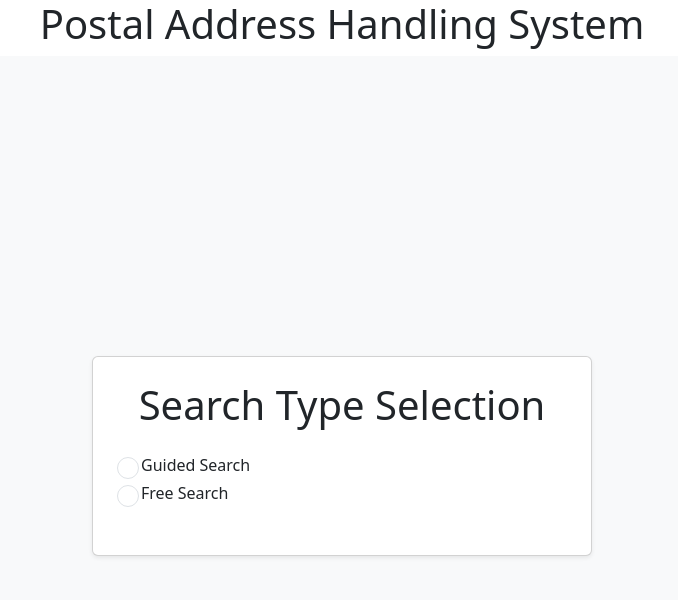
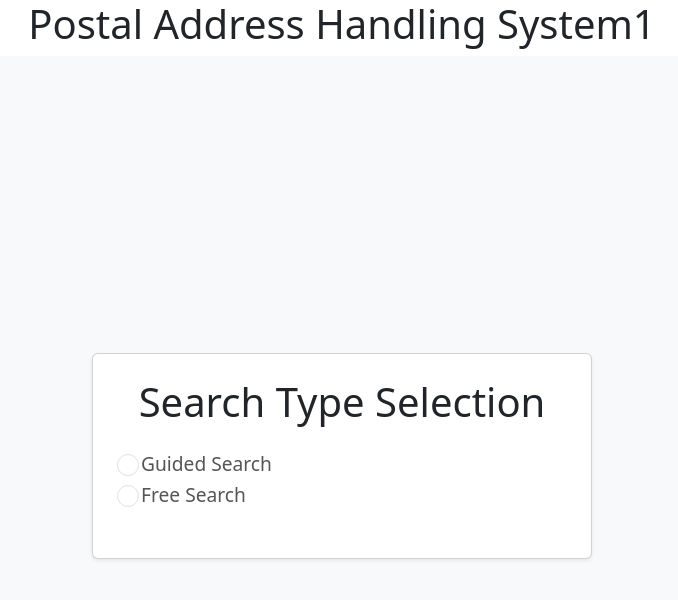
Before and after one commit to Mann-1702/Web-Based-Postal-Address-Handling-System, a React (Create React App) app in the folder postal-address-ui/: page / in a window 1280 px wide. Shown: the top 600 px of the page, without its empty margins (298-976 px from the left). Built offline with nearby package versions, Linux system fonts and the light colour scheme.

Commit message:
Added styles in styles.css and updated App.js file.

```diff
--- a/postal-address-ui/package.json
+++ b/postal-address-ui/package.json
@@ -8,6 +8,7 @@
     "@testing-library/react": "^16.2.0",
     "@testing-library/user-event": "^13.5.0",
     "axios": "^1.8.3",
+    "bootstrap": "^5.3.3",
     "react": "^19.0.0",
     "react-dom": "^19.0.0",
     "react-router-dom": "^7.3.0",
--- a/postal-address-ui/src/App.js
+++ b/postal-address-ui/src/App.js
@@ -4,13 +4,14 @@ import AddressForm from './components/AddressForm';
 import AddressList from './components/AddressList';
 import './styles.css';
 import HomePage from './components/HomePage';
+import 'bootstrap/dist/css/bootstrap.min.css';
 
 
 function App() {
   return (
     <Router>
       <div>
-        <h1>Postal Address Handling System</h1>
+        <h1>Postal Address Handling System1</h1>
         <Routes>
           <Route path="/" element={<HomePage />} />
           {/* <Route path="/add" element={<AddressForm />} /> */}
--- a/postal-address-ui/src/styles.css
+++ b/postal-address-ui/src/styles.css
@@ -40,3 +40,40 @@ body {
   button:hover {
     background-color: #0056b3;
   }
+
+
+  /* Custom styles for HomePage */
+.card {
+    background-color: #fff;
+    border-radius: 10px;
+  }
+
+  h1 {
+    font-size: 2rem;
+    font-weight: 600;
+    color: #333;
+  }
+
+  .form-check-input {
+    width: 20px;
+    height: 20px;
+  }
+
+  .form-check-label {
+    font-size: 1.2rem;
+    font-weight: 500;
+    color: #555;
+  }
+
+  .form-check {
+    margin-bottom: 1rem;
+  }
+
+  .container {
+    background-color: #f8f9fa;
+  }
+
+  .card p {
+    font-size: 1rem;
+    color: #666;
+  }
```
Also changed, not shown: 1 other file (tests, documents, lock files or other folders).
